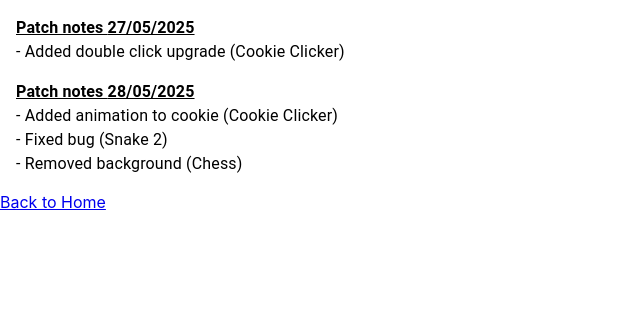
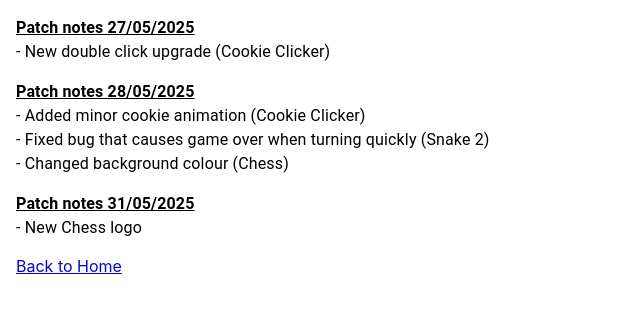
Before and after one commit to dazzasong/portfolio, a React (Create React App) app: page /changelog in a window 1280 px wide. Shown: the top 312 px of the page, without its empty margins (0-640 px from the left). Built offline with nearby package versions, Linux system fonts and the light colour scheme; a web font is replaced by a local one.

Commit message:
new chess logo

```diff
--- a/src/Home/Changelog.jsx
+++ b/src/Home/Changelog.jsx
@@ -3,7 +3,7 @@ import { Link } from "react-router-dom";
 
 function PatchNotes({ children, date='' }) {
   return (
-    <Box margin={2}>
+    <Box marginY={2}>
       <Typography fontWeight='bold'><u>Patch notes {date}</u></Typography>
       {children}
     </Box>
@@ -13,14 +13,17 @@ function PatchNotes({ children, date='' }) {
 // Update this as more news comes out
 export default function Changelog() {
   return (
-    <Box>
+    <Box m={2}>
       <PatchNotes date="27/05/2025">
-        <Typography>- Added double click upgrade (Cookie Clicker)</Typography>
+        <Typography>- New double click upgrade (Cookie Clicker)</Typography>
       </PatchNotes>
       <PatchNotes date="28/05/2025">
-        <Typography>- Added animation to cookie (Cookie Clicker)</Typography>
-        <Typography>- Fixed bug (Snake 2)</Typography>
-        <Typography>- Removed background (Chess)</Typography>
+        <Typography>- Added minor cookie animation (Cookie Clicker)</Typography>
+        <Typography>- Fixed bug that causes game over when turning quickly (Snake 2)</Typography>
+        <Typography>- Changed background colour (Chess)</Typography>
+      </PatchNotes>
+      <PatchNotes date="31/05/2025">
+        <Typography>- New Chess logo</Typography>
       </PatchNotes>
       <Link to='/'>Back to Home</Link>
     </Box>
--- a/src/Home/MainContent/Intro.jsx
+++ b/src/Home/MainContent/Intro.jsx
@@ -10,7 +10,7 @@ export default function Intro() {
       <Typography variant="h6" fontStyle='italic'>Why?</Typography>
       <Typography>I was bored.</Typography>
       <Typography variant="h6" fontStyle='italic'>What do I use?</Typography>
-      <Typography>The languages I use are Python, Javascript, and C#. The games below were made using Javascript.</Typography>
+      <Typography>The languages I use are Python, Javascript, and C#. The games below were made using Javascript and C#.</Typography>
       <Box mt={2}>
         <audio controls>
           <source src="intro.mp3" type="audio/mpeg" />
```
Also changed, not shown: src/Chess/Game/Game.jsx (+11 -11 lines), public/icons/chess.png.
